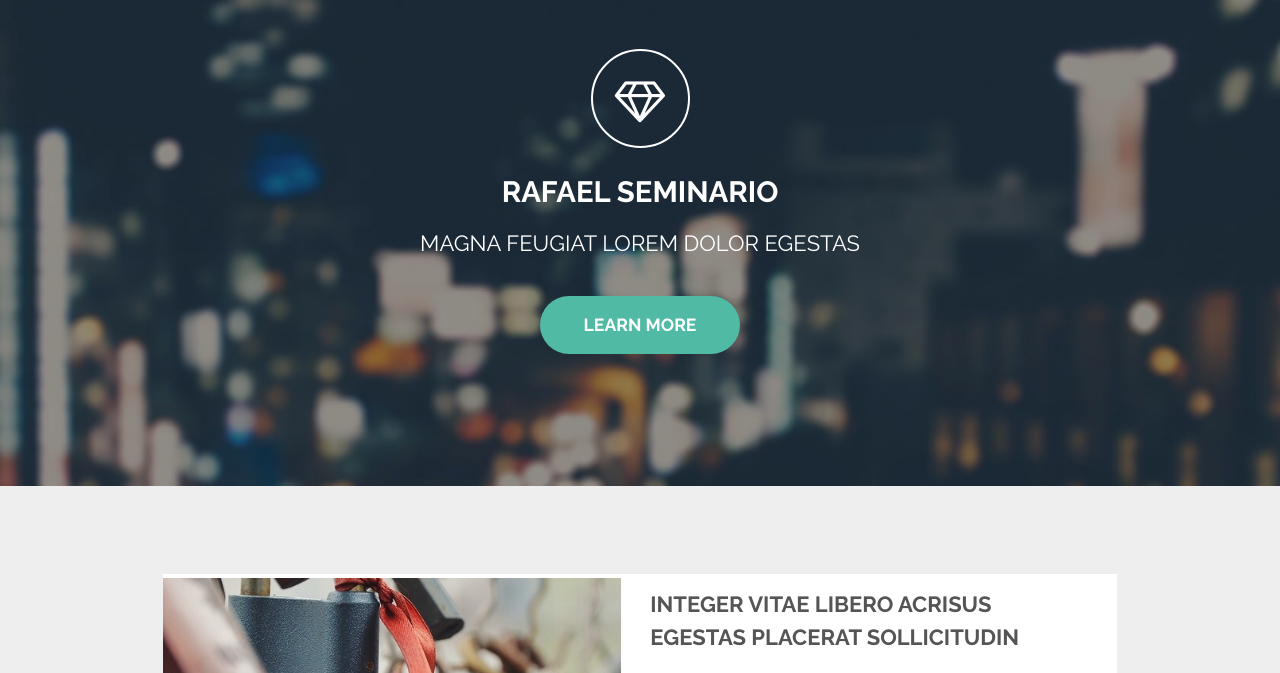
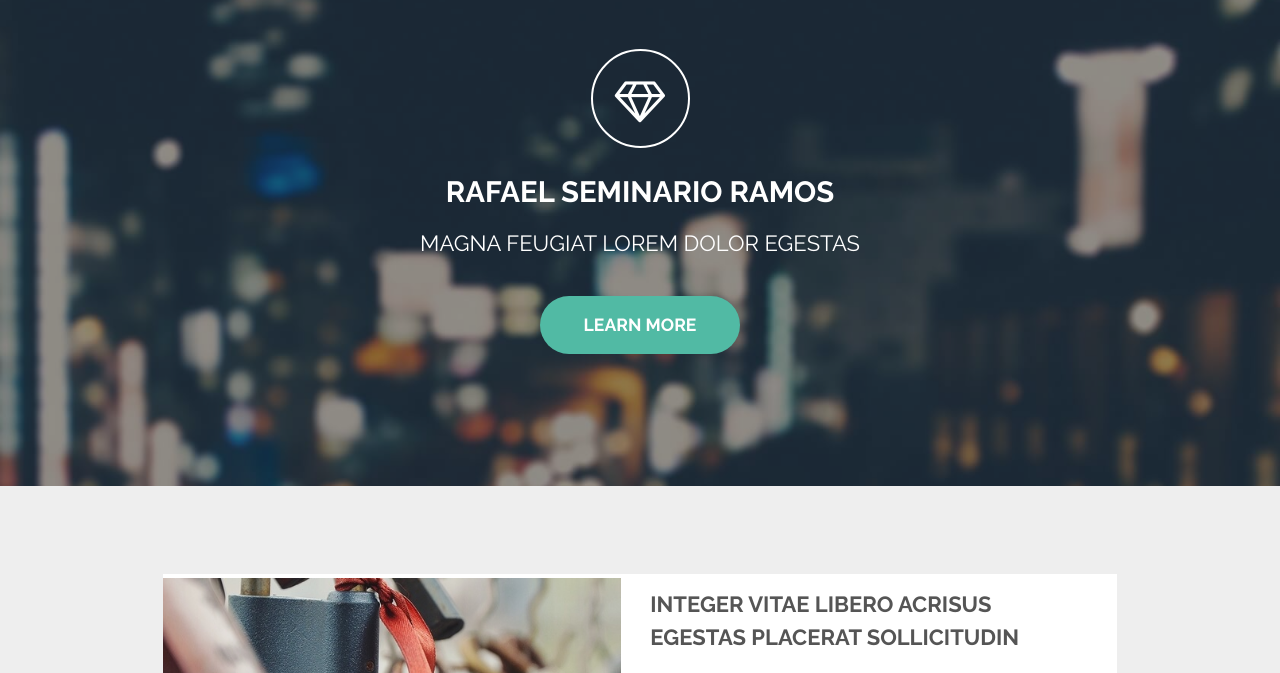
Before and after one commit to Rafael16603/Lima_UTP, a plain HTML site: page index.html in a window 1280 px wide. Shown: the part 83-756 px from the top of the page. Drawn offline with Linux system fonts and the light colour scheme.

Commit message:
lima utp modificacion de index2

```diff
--- a/index.html
+++ b/index.html
@@ -34,7 +34,7 @@
 		<!-- Banner -->
 			<section id="banner">
 				<i class="icon fa-diamond"></i>
-				<h2>Rafael Seminario</h2>
+				<h2>Rafael Seminario Ramos</h2>
 				<p>Magna feugiat lorem dolor egestas</p>
 				<ul class="actions">
 					<li><a href="#" class="button big special">Learn More</a></li>
```
